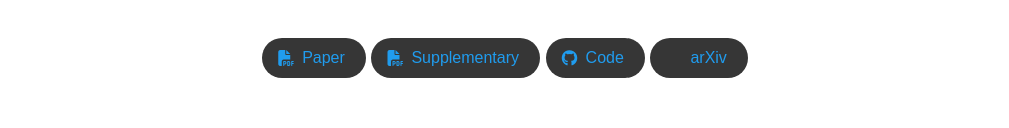
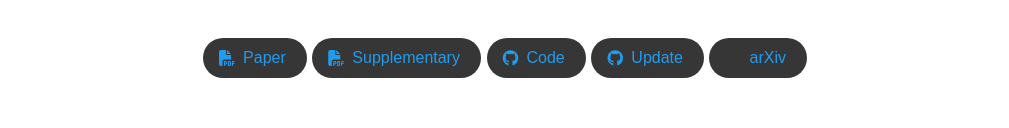
Before and after one commit to Authors-Hub/Factored-NeuS, a plain HTML site: page index.html in a window 1280 px wide. Shown: the part 213-341 px from the top of the page, without its empty margins (135-1144 px from the left). Drawn offline with nearby package versions, Linux system fonts and the light colour scheme; some icons are missing; a web font is replaced by a local one.

Commit message:
Update index.html

```diff
--- a/index.html
+++ b/index.html
@@ -96,6 +96,17 @@
                       <i class="fab fa-github"></i>
                     </span>
                     <span>Code</span>
+                  </a>
+                </span>
+
+                <!-- Github link -->
+                  <span class="link-block">
+                    <a href="https://yiqun-wang.github.io/Factored-NeuS" target="_blank"
+                    class="external-link button is-normal is-rounded is-dark">
+                    <span class="icon">
+                      <i class="fab fa-github"></i>
+                    </span>
+                    <span>Update</span>
                   </a>
                 </span>
 
```
